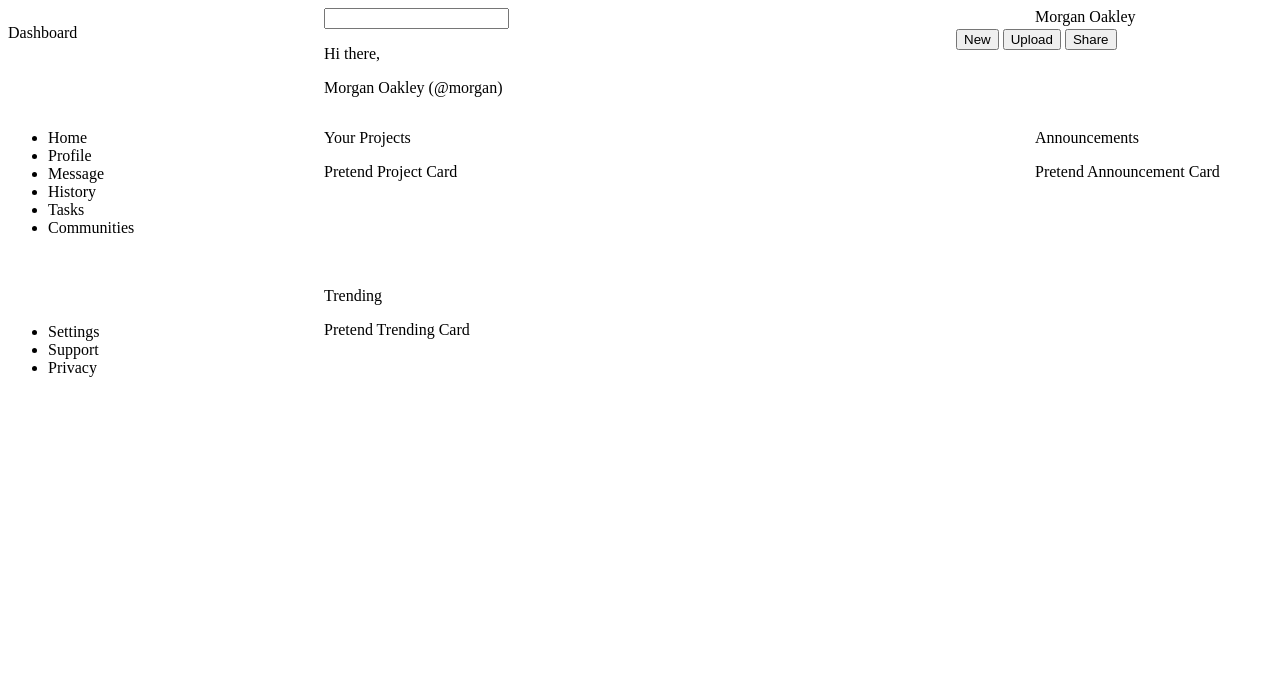
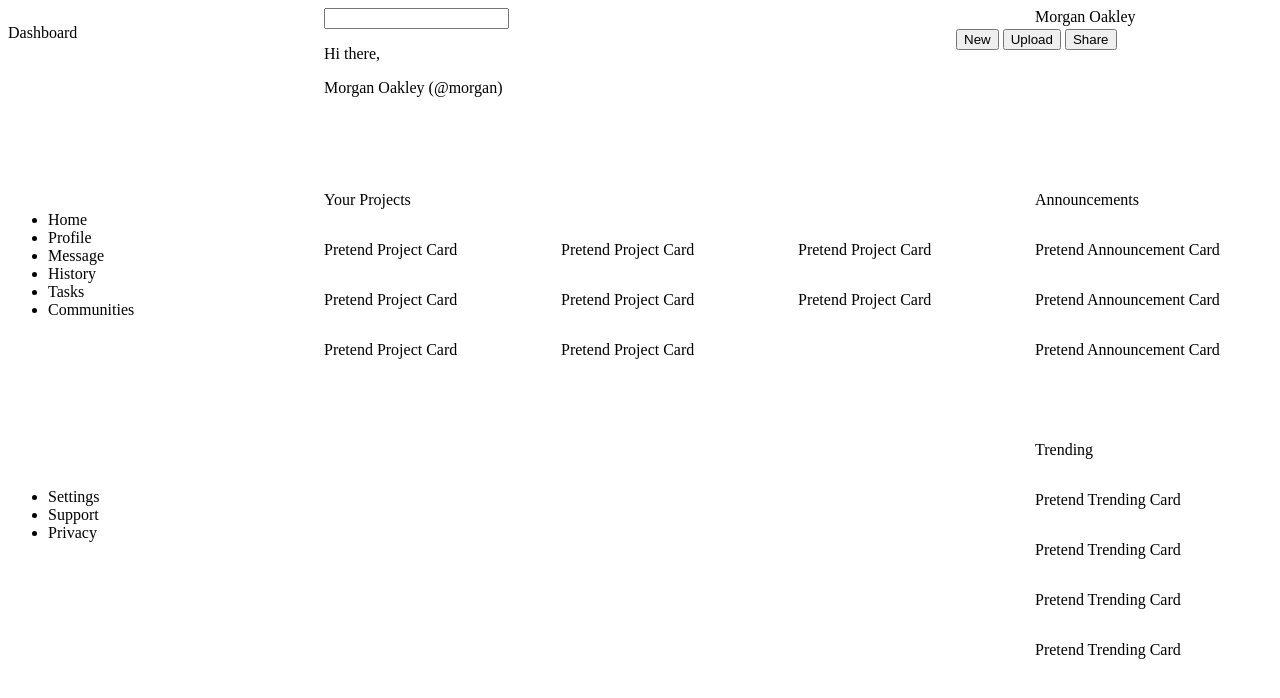
Before and after one commit to htder/admin-dashboard, a plain HTML site: page index.html in a window 1280 px wide. Drawn offline with Linux system fonts and the light colour scheme.

Commit message:
completed main content grid

```diff
--- a/index.html
+++ b/index.html
@@ -66,17 +66,29 @@
         <p>Your Projects</p>
         <div class="project-grid">
           <p>Pretend Project Card</p>
+          <p>Pretend Project Card</p>
+          <p>Pretend Project Card</p>
+          <p>Pretend Project Card</p>
+          <p>Pretend Project Card</p>
+          <p>Pretend Project Card</p>
+          <p>Pretend Project Card</p>
+          <p>Pretend Project Card</p>
         </div>
       </div>
       <div class="announcement">
         <p>Announcements</p>
         <div class="annoucements-grid">
           <p>Pretend Announcement Card</p>
+          <p>Pretend Announcement Card</p>
+          <p>Pretend Announcement Card</p>
         </div>
       </div>
       <div class="trending">
         <p>Trending</p>
         <div class="trending-grid">
+          <p>Pretend Trending Card</p>
+          <p>Pretend Trending Card</p>
+          <p>Pretend Trending Card</p>
           <p>Pretend Trending Card</p>
         </div>
       </div>
--- a/styles.css
+++ b/styles.css
@@ -32,7 +32,27 @@ aside {
 }
 
 .main-content {
-  display:grid;
+  display: grid;
   grid-template-columns: 3fr 1fr;
   grid-template-rows: 1fr 1fr;
 }
+
+.project {
+  grid-row: 1 / 3;
+  grid-column: 1 / 2;
+}
+
+.project-grid {
+  display: grid;
+  grid-template-columns: repeat(auto-fit, minmax(200px, 1fr));
+}
+
+.annoucements-grid {
+  display: grid;
+  grid-template-rows: 1fr 1fr 1fr;
+}
+
+.trending-grid {
+  display: grid;
+  grid-template-rows: repeat(4, 1fr);
+}
```
